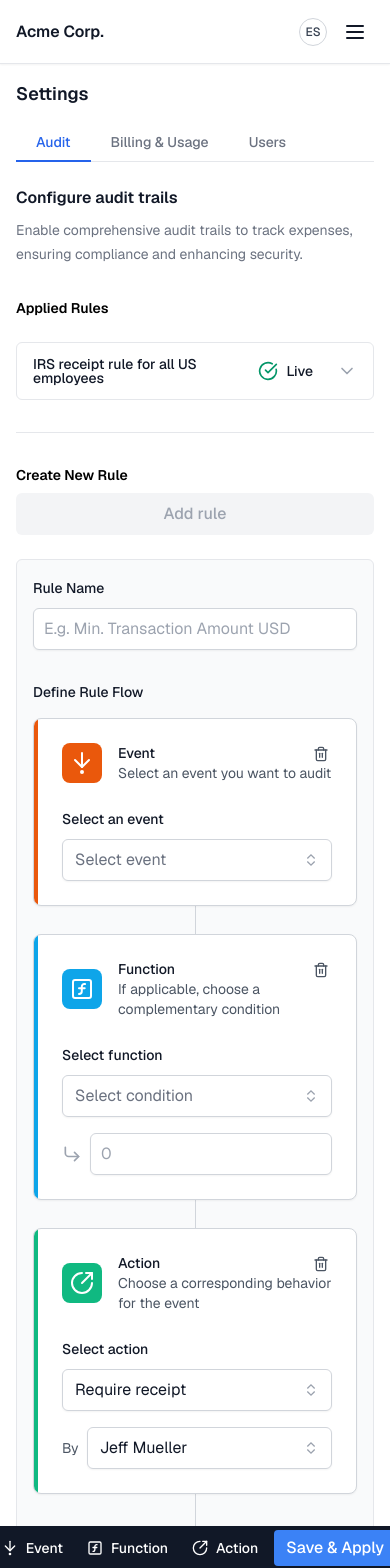
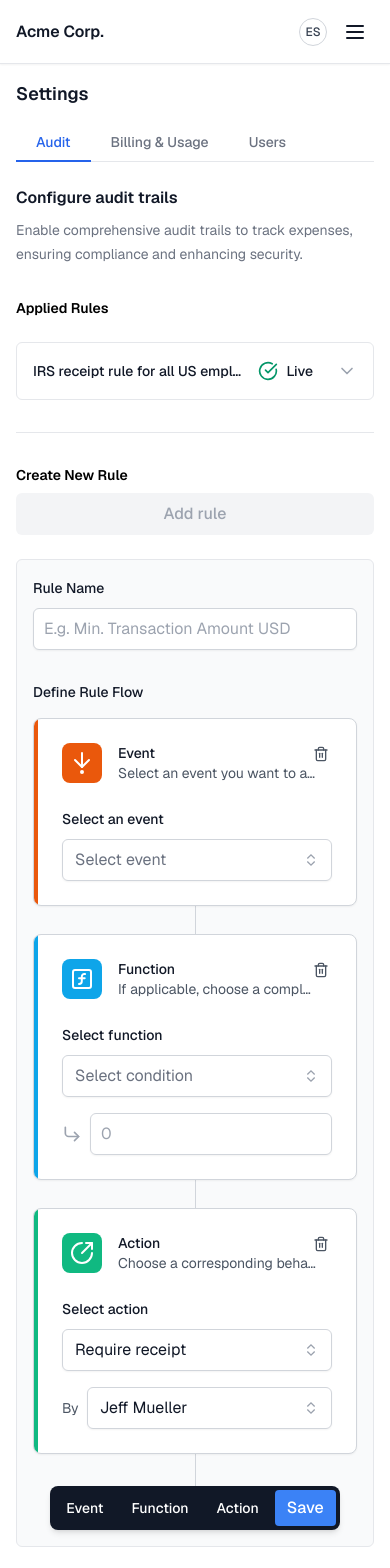
Before and after one commit to tremorlabs/template-insights, a Next.js app: page /settings/audit in a window 390 px wide. Shown: the top 1568 px of the page. Built offline with nearby package versions, Linux system fonts and the light colour scheme.

Commit message:
last fixes

```diff
--- a/src/app/settings/audit/_components/AuditRules.tsx
+++ b/src/app/settings/audit/_components/AuditRules.tsx
@@ -188,9 +188,9 @@ export default function AuditRules() {
                     value="1"
                     className="rounded-md border border-gray-200 px-4 dark:border-gray-800"
                   >
-                    <AccordionTrigger>
-                      <div className="flex h-8 w-full items-center justify-between">
-                        <span>IRS receipt rule for all US employees</span>
+                    <AccordionTrigger className="truncate">
+                      <div className="flex h-8 w-full items-center justify-between gap-4 truncate">
+                        <span className="truncate">IRS receipt rule for all US employees</span>
                         <span className="mr-6 flex items-center gap-2">
                           <CircleCheckBig
                             className="size-5 shrink-0 text-emerald-600 dark:text-emerald-500"
@@ -374,7 +374,7 @@ export default function AuditRules() {
                             />
                           </Button>
                           <div className="overflow-hidden border-l-4 border-orange-600 p-6 dark:border-orange-500">
-                            <div className="flex items-center gap-4">
+                            <div className="flex items-center gap-4 pr-4">
                               <span
                                 className="flex aspect-square h-10 items-center justify-center rounded-lg bg-orange-600 dark:bg-orange-500"
                                 aria-hidden="true"
@@ -384,11 +384,11 @@ export default function AuditRules() {
                                   aria-hidden="true"
                                 />
                               </span>
-                              <div>
+                              <div className="truncate">
                                 <h4 className="text-sm font-medium capitalize text-gray-900 dark:text-gray-50">
                                   {rule.type}
                                 </h4>
-                                <p className="text-sm text-gray-600 dark:text-gray-400">
+                                <p className="text-sm text-gray-600 dark:text-gray-400 truncate">
                                   {rule.description}
                                 </p>
                               </div>
@@ -434,7 +434,7 @@ export default function AuditRules() {
                             />
                           </Button>
                           <div className="overflow-hidden border-l-4 border-sky-500 p-6 dark:border-sky-500">
-                            <div className="flex items-center gap-4">
+                            <div className="flex items-center gap-4 pr-4">
                               <span
                                 className="flex aspect-square h-10 items-center justify-center rounded-lg bg-sky-500 dark:bg-sky-500"
                                 aria-hidden="true"
@@ -444,11 +444,11 @@ export default function AuditRules() {
                                   aria-hidden="true"
                                 />
                               </span>
-                              <div>
+                              <div className="truncate">
                                 <h4 className="text-sm font-medium capitalize text-gray-900 dark:text-gray-50">
                                   {rule.type}
                                 </h4>
-                                <p className="text-sm text-gray-600 dark:text-gray-400">
+                                <p className="text-sm text-gray-600 dark:text-gray-400 truncate">
                                   {rule.description}
                                 </p>
                               </div>
@@ -505,7 +505,7 @@ export default function AuditRules() {
                             />
                           </Button>
                           <div className="overflow-hidden border-l-4 border-emerald-500 p-6 dark:border-emerald-500">
-                            <div className="flex items-center gap-4">
+                            <div className="flex items-center gap-4 pr-4">
                               <span
                                 className="flex aspect-square h-10 items-center justify-center rounded-lg bg-emerald-500 dark:bg-emerald-500"
                                 aria-hidden="true"
@@ -515,11 +515,11 @@ export default function AuditRules() {
                                   aria-hidden="true"
                                 />
                               </span>
-                              <div>
+                              <div className="truncate">
                                 <h4 className="text-sm font-medium capitalize text-gray-900 dark:text-gray-50">
                                   {rule.type}
                                 </h4>
-                                <p className="text-sm text-gray-600 dark:text-gray-400">
+                                <p className="text-sm text-gray-600 dark:text-gray-400 truncate">
                                   {rule.description}
                                 </p>
                               </div>
@@ -583,7 +583,7 @@ export default function AuditRules() {
                         aria-label="Add Event"
                       >
                         <ArrowDownToDot
-                          className="-ml-1 size-4 shrink-0"
+                          className="-ml-1 size-4 shrink-0 hidden sm:block"
                           aria-hidden="true"
                         />
                         Event
@@ -593,7 +593,7 @@ export default function AuditRules() {
                         aria-label="Add Function"
                       >
                         <SquareFunction
-                          className="-ml-1 size-4 shrink-0"
+                          className="-ml-1 size-4 shrink-0 hidden sm:block"
                           aria-hidden="true"
                         />
                         Function
@@ -603,7 +603,7 @@ export default function AuditRules() {
                         aria-label="Add Action"
                       >
                         <CircleArrowOutUpRight
-                          className="-ml-1 size-4 shrink-0"
+                          className="-ml-1 size-4 shrink-0 hidden sm:block"
                           aria-hidden="true"
                         />
                         Action
@@ -612,7 +612,7 @@ export default function AuditRules() {
                         className="rounded-[calc(theme(borderRadius.lg)-4px)] border-none px-3 py-1.5 dark:border-none"
                         aria-label="Save and Apply Rule"
                       >
-                        Save & Apply
+                        Save
                       </Button>
                     </div>
                   </div>
--- a/src/app/settings/audit/_components/TransactionPolicy.tsx
+++ b/src/app/settings/audit/_components/TransactionPolicy.tsx
@@ -235,9 +235,9 @@ export default function TransactionPolicy() {
               }}
             >
               <div className="mt-4 flex flex-col items-center gap-2 rounded-md bg-gray-50 p-4 ring-1 ring-inset ring-gray-200 sm:flex-row dark:bg-gray-900 dark:ring-gray-800">
-                <div className="flex w-full items-center gap-2">
+                <div className="flex flex-col sm:flex-row w-full items-center gap-2">
                   <Select value={value} onValueChange={setValue}>
-                    <SelectTrigger className="w-48">
+                    <SelectTrigger className="w-full sm:w-48">
                       <SelectValue aria-label={value}>
                         <div className="flex items-center gap-2">
                           <div
@@ -247,7 +247,7 @@ export default function TransactionPolicy() {
                             )}
                             aria-hidden="true"
                           />
-                          <p>{value}</p>
+                          <p className="truncate">{value}</p>
                         </div>
                       </SelectValue>
                     </SelectTrigger>
```
